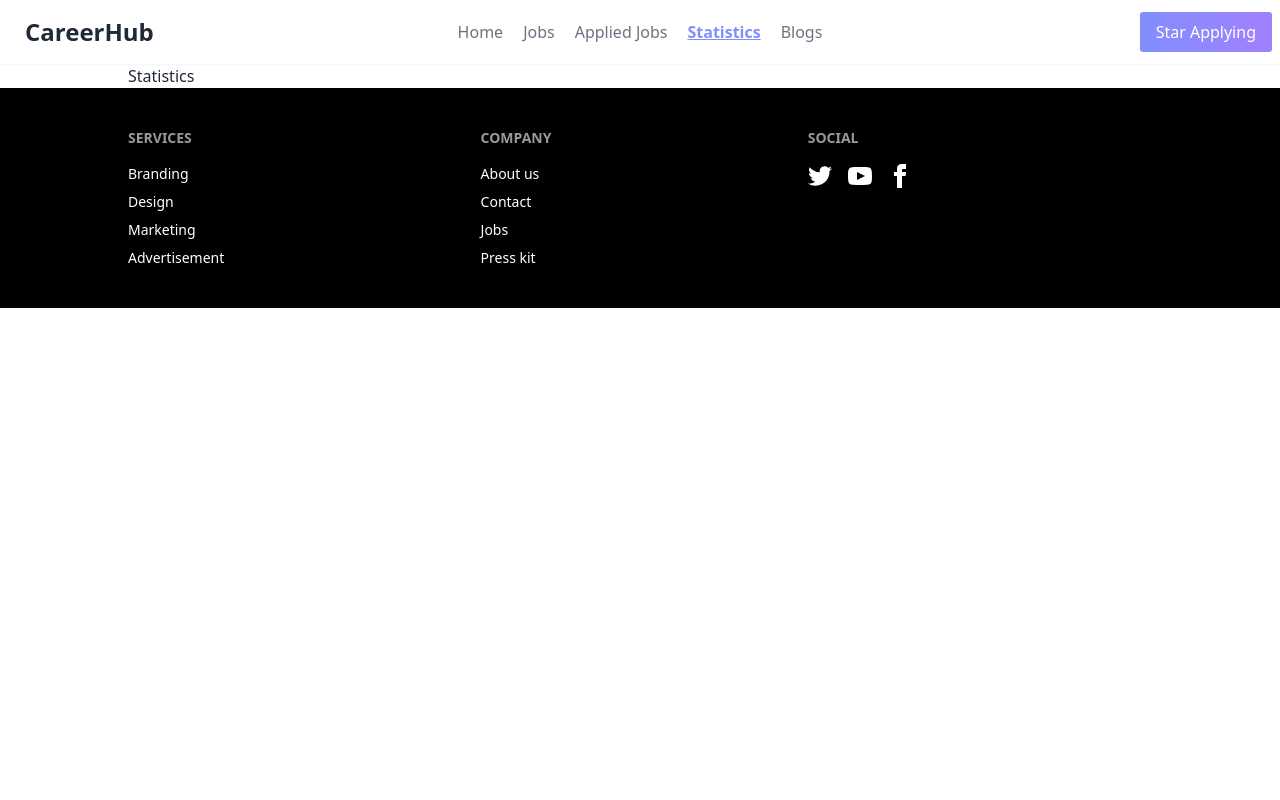
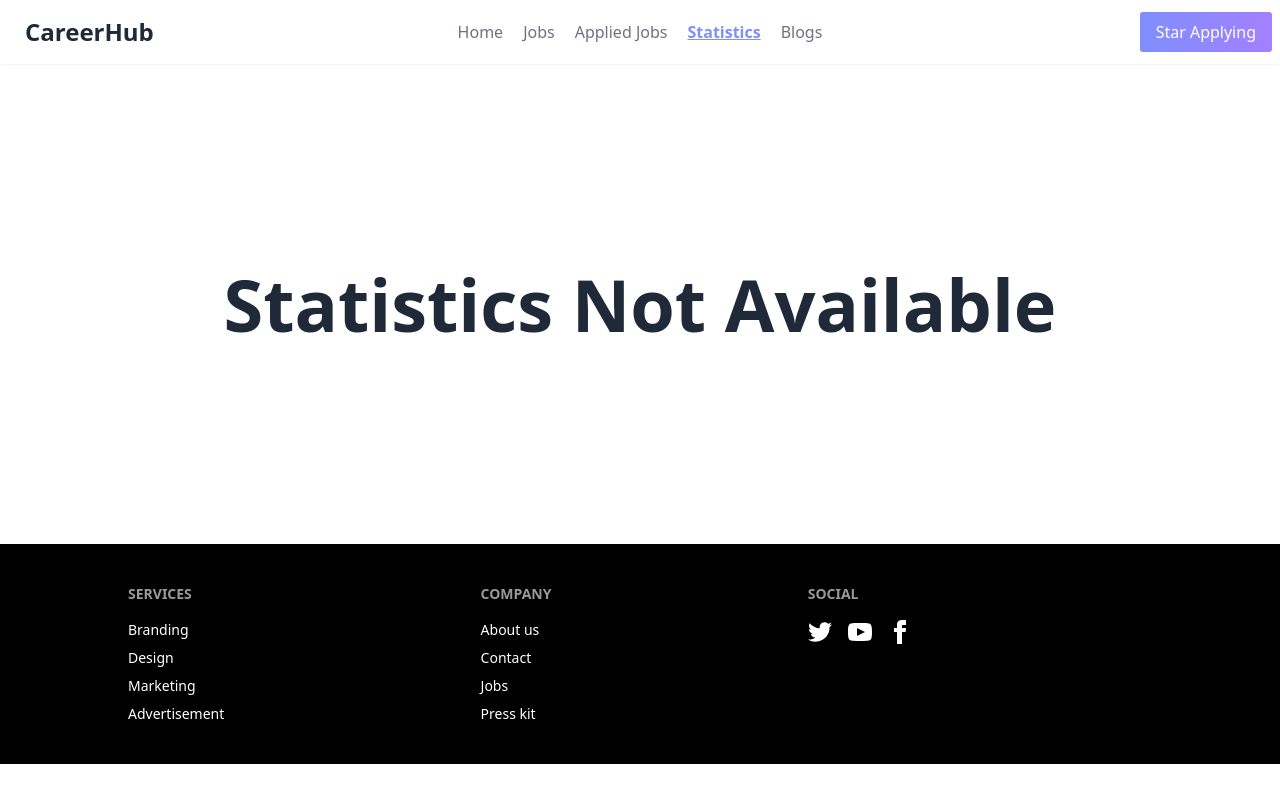
Before and after one commit to Soykot-dev/Career-Hub, a React (Vite) app: page /statistics in a window 1280 px wide. Built offline with nearby package versions, Linux system fonts and the light colour scheme.

Commit message:
Update title, add CNAME for deployment, and enhance error and statistics components styling

```diff
--- a/index.html
+++ b/index.html
@@ -4,7 +4,7 @@
     <meta charset="UTF-8" />
     <link rel="icon" type="image/svg+xml" href="/webIcon.png" />
     <meta name="viewport" content="width=device-width, initial-scale=1.0" />
-    <title>Vite + React</title>
+    <title>Career Hub</title>
   </head>
   <body>
     <div id="root"></div>
--- a/src/Components/Error/Error.jsx
+++ b/src/Components/Error/Error.jsx
@@ -4,7 +4,7 @@ const Error = () => {
     return (
         <div className="flex flex-col items-center justify-center mt-48">
             <h1 className="text-3xl font-semibold text-center">Oops!!! Page Not Found</h1>
-            <Link className="btn btn-accent mt-4" to="/">Go Back Home</Link>
+            <Link className="bg-gradient-to-r from-[#808EFE] to-[#a280fe] hover:from-[#875cff] hover:to-[#5b6eff] mt-4 py-3 px-5 rounded-md text-white" to="/">Go Back Home</Link>
         </div>
     );
 };
--- a/src/Components/Statistics/Statistics.jsx
+++ b/src/Components/Statistics/Statistics.jsx
@@ -1,7 +1,7 @@
 const Statistics = () => {
     return (
-        <div>
-            Statistics
+        <div className="flex h-[60vh] items-center justify-center">
+            <h1 className="text-7xl font-black">Statistics Not Available</h1>
         </div>
     );
 };
```
Also changed, not shown: 1 other file (tests, documents, lock files or other folders).
